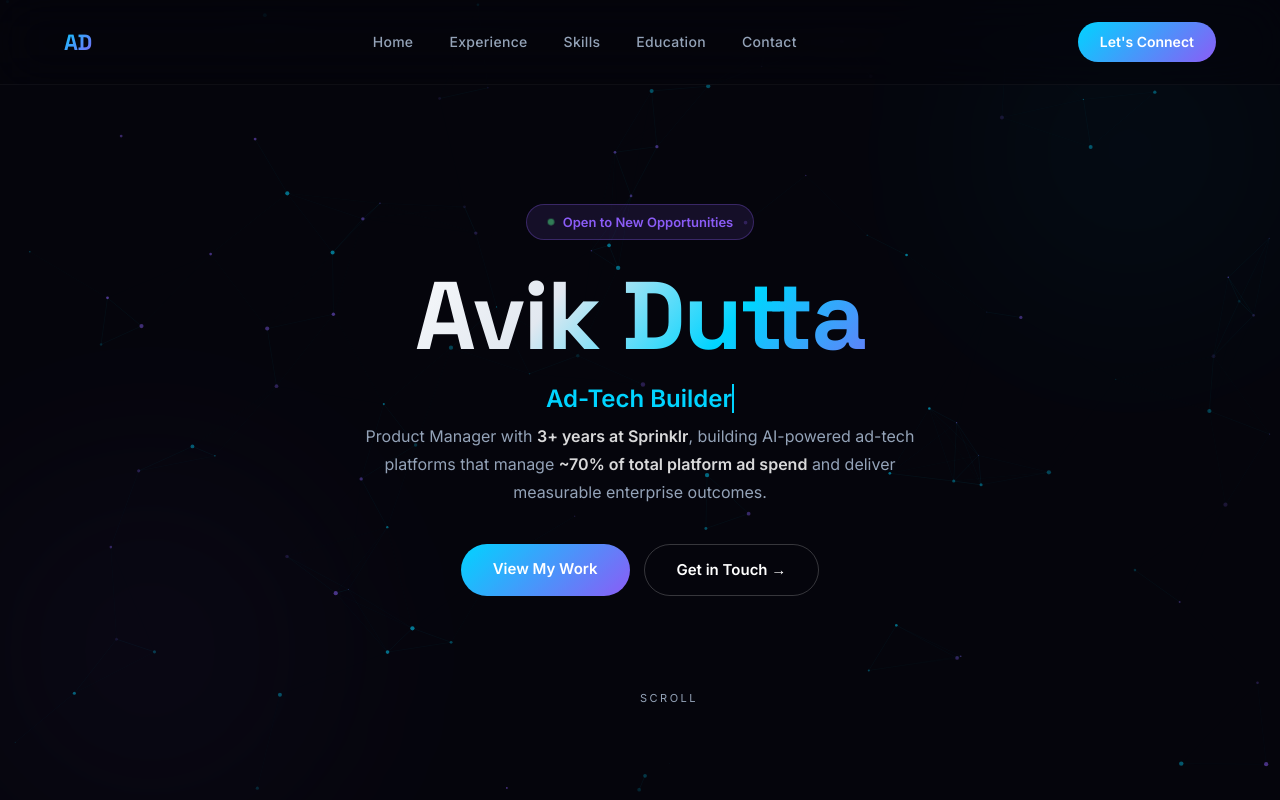
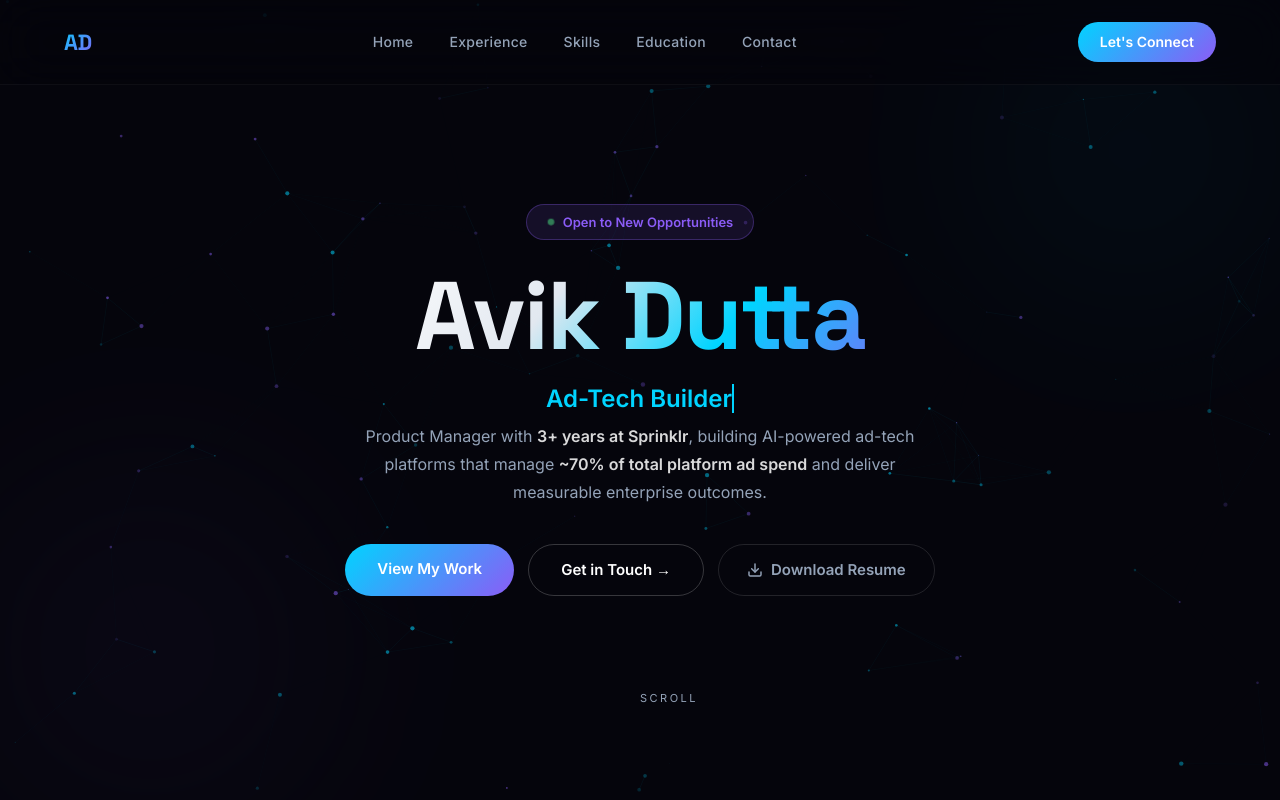
Before and after one commit to avik07/portfolio, a plain HTML site: page index.html in a window 1280 px wide. Shown: the top 800 px of the page. Drawn offline with Linux system fonts and the light colour scheme; animation ran at ten frames a second.

Commit message:
Add download resume button

```diff
--- a/index.html
+++ b/index.html
@@ -177,6 +177,20 @@
       transition: all .25s;
     }
     .btn-s:hover { background: rgba(255,255,255,.07); border-color: rgba(255,255,255,.4); transform: translateY(-3px); }
+
+    .btn-dl {
+      background: transparent; color: var(--muted);
+      padding: 13px 28px; border-radius: 50px; font-weight: 600; font-size: 15px;
+      text-decoration: none; border: 1px solid rgba(255,255,255,.12);
+      transition: all .25s; display: inline-flex; align-items: center; gap: 8px;
+    }
+    .btn-dl:hover {
+      color: #fff; border-color: rgba(0,212,255,.45);
+      background: rgba(0,212,255,.08); transform: translateY(-3px);
+      box-shadow: 0 8px 28px rgba(0,212,255,.15);
+    }
+    .btn-dl svg { flex-shrink: 0; transition: transform .25s; }
+    .btn-dl:hover svg { transform: translateY(2px); }
 
     .scroll-hint {
       position: absolute; bottom: 36px; left: 50%; transform: translateX(-50%);
@@ -617,6 +631,10 @@
     <div class="hero-btns">
       <a href="#experience" class="btn-p">View My Work</a>
       <a href="#contact" class="btn-s">Get in Touch →</a>
+      <a href="https://github.com/avik07/portfolio/raw/main/Avik_Dutta_Resume.pdf" download="Avik_Dutta_Resume.pdf" class="btn-dl">
+        <svg width="16" height="16" viewBox="0 0 24 24" fill="none" stroke="currentColor" stroke-width="2.2" stroke-linecap="round" stroke-linejoin="round"><path d="M21 15v4a2 2 0 0 1-2 2H5a2 2 0 0 1-2-2v-4"/><polyline points="7 10 12 15 17 10"/><line x1="12" y1="15" x2="12" y2="3"/></svg>
+        Download Resume
+      </a>
     </div>
   </div>
 
```
